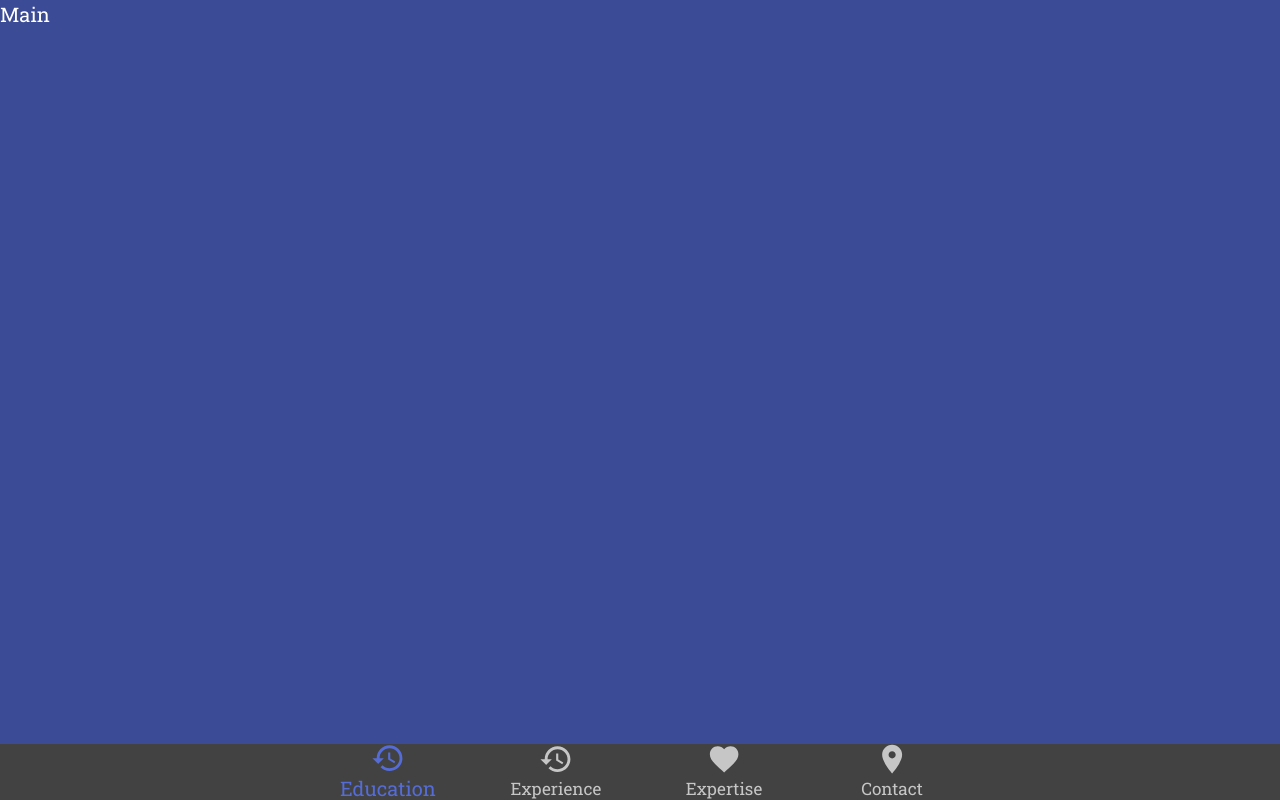
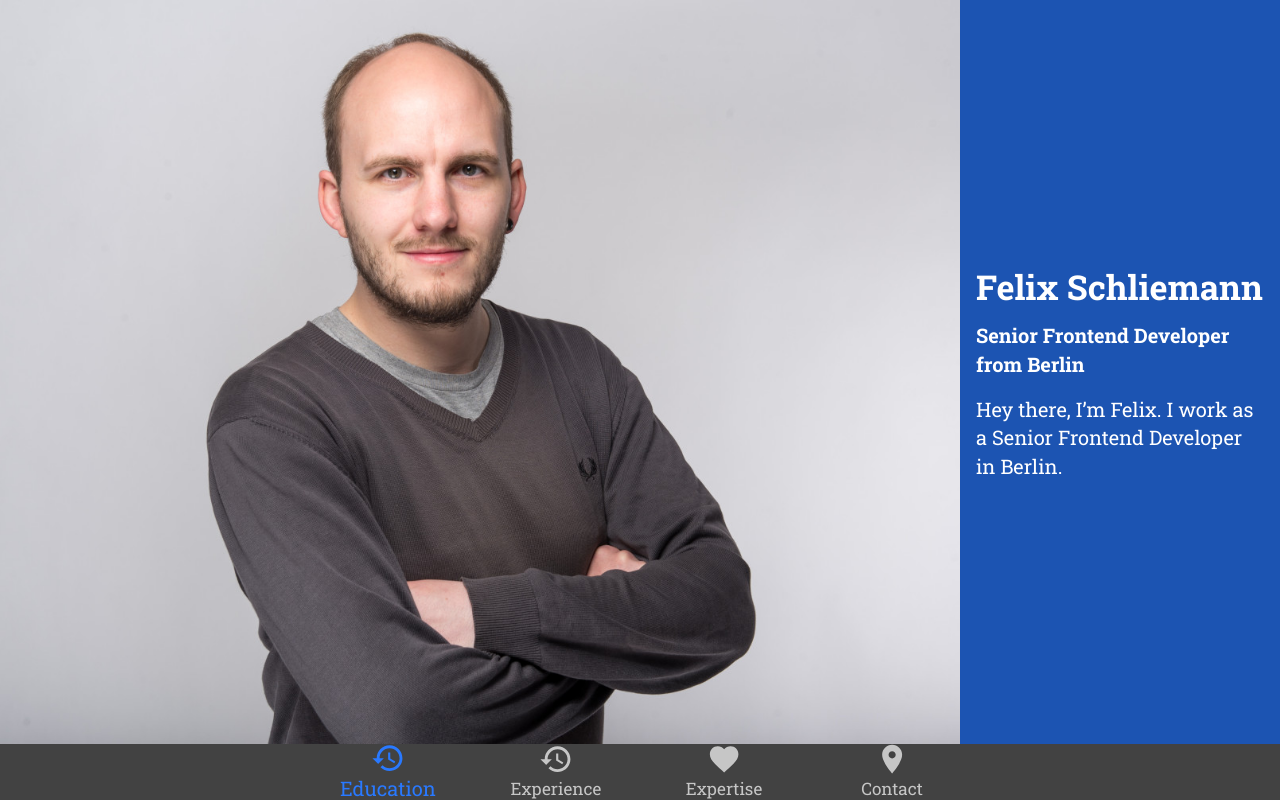
Before and after one commit to eisbr11/cv, a Next.js app: page / in a window 1280 px wide. Built offline with nearby package versions, Linux system fonts and the light colour scheme.

Commit message:
feat: added Welcome Page

```diff
--- a/components/Layout/Layout.styles.ts
+++ b/components/Layout/Layout.styles.ts
@@ -10,6 +10,7 @@ const useStyles = makeStyles((theme) => ({
   content: {
     flex: 1,
     zIndex: 2,
+    display: 'flex',
   },
 }));
 
--- /dev/null
+++ b/components/Welcome/Welcome.component.tsx
@@ -0,0 +1,36 @@
+import { Typography } from '@material-ui/core';
+import Image from 'next/image';
+
+import useStyles from '@components/Welcome/Welcome.styles';
+
+const Welcome = () => {
+  const classes = useStyles();
+  return (
+    <div className={classes.wrapper}>
+      <div className={classes.imageWrapper}>
+        <Image
+          src="/images/portrait.jpg"
+          alt="Portrait Image Felix Schliemann"
+          layout="fill"
+          objectFit="cover"
+          objectPosition="top"
+        />
+      </div>
+      <div className={classes.contentWrapper}>
+        <div className={classes.content}>
+          <Typography variant="h5" component="h1" gutterBottom className={classes.boldText}>
+            Felix Schliemann
+          </Typography>
+          <Typography variant="body2" paragraph className={classes.boldText}>
+            Senior Frontend Developer from Berlin
+          </Typography>
+          <Typography variant="body2">
+            Hey there, I’m Felix. I work as a Senior Frontend Developer in Berlin.
+          </Typography>
+        </div>
+      </div>
+    </div>
+  );
+};
+
+export default Welcome;
--- /dev/null
+++ b/components/Welcome/Welcome.styles.ts
@@ -0,0 +1,41 @@
+import { makeStyles } from '@material-ui/core/styles';
+
+const useStyles = makeStyles((theme) => ({
+  wrapper: {
+    display: 'flex',
+    flexDirection: 'column',
+    flexWrap: 'nowrap',
+    justifyContent: 'stretch',
+    flex: 1,
+    width: '100%',
+    position: 'relative',
+
+    [theme.breakpoints.up('sm')]: {
+      flexDirection: 'row',
+    },
+  },
+  imageWrapper: {
+    minHeight: 300,
+    position: 'relative',
+    flex: 1,
+  },
+  contentWrapper: {
+    flex: 1,
+    display: 'flex',
+    flexDirection: 'column',
+    justifyContent: 'center',
+    padding: theme.spacing(2),
+
+    [theme.breakpoints.up('sm')]: {
+      flex: '0 0 320px',
+    },
+  },
+  content: {
+
+  },
+  boldText: {
+    fontWeight: theme.typography.fontWeightBold,
+  },
+}));
+
+export default useStyles;
--- /dev/null
+++ b/pages/_document.tsx
@@ -0,0 +1,39 @@
+import React from 'react';
+import Document, {
+  Head,
+  Html,
+  Main,
+  NextScript,
+} from 'next/document';
+import { ServerStyleSheets } from '@material-ui/core/styles';
+
+export default class MyDocument extends Document {
+  static async getInitialProps(ctx) {
+    const sheets = new ServerStyleSheets();
+    const originalRenderPage = ctx.renderPage;
+    ctx.renderPage = () => originalRenderPage({
+      // eslint-disable-next-line react/jsx-props-no-spreading
+      enhanceApp: (App) => (props) => sheets.collect(<App {...props} />),
+    });
+
+    const initialProps = await Document.getInitialProps(ctx);
+
+    return {
+      ...initialProps,
+      // Styles fragment is rendered after the app and page rendering finish.
+      styles: [...React.Children.toArray(initialProps.styles), sheets.getStyleElement()],
+    };
+  }
+
+  render() {
+    return (
+      <Html>
+        <Head />
+        <body>
+          <Main />
+          <NextScript />
+        </body>
+      </Html>
+    );
+  }
+}
--- a/pages/index.tsx
+++ b/pages/index.tsx
@@ -1,11 +1,10 @@
 import Layout from '@components/Layout/Layout.component';
+import Welcome from '@components/Welcome/Welcome.component';
 
 export default function Home() {
   return (
     <Layout>
-      <main>
-        Main
-      </main>
+      <Welcome />
     </Layout>
   );
 }
--- a/themes/default.theme.ts
+++ b/themes/default.theme.ts
@@ -1,5 +1,5 @@
 import { createMuiTheme, Theme } from '@material-ui/core/styles';
-import { red } from '@material-ui/core/colors';
+import { blue, red, teal } from '@material-ui/core/colors';
 import commonThemeSettings from './commonThemeSettings';
 
 // Create a theme instance.
@@ -7,16 +7,16 @@ const theme:Theme = createMuiTheme({
   palette: {
     type: 'dark',
     primary: {
-      main: '#556cd6',
+      main: blue.A400,
     },
     secondary: {
-      main: '#19857b',
+      main: teal.A400,
     },
     error: {
       main: red.A400,
     },
     background: {
-      default: '#fff',
+      default: '#FFF',
     },
   },
   ...commonThemeSettings,
```
Also changed, not shown: public/images/portrait.jpg (added).
